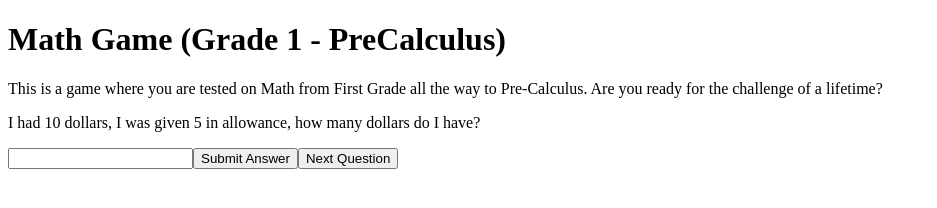
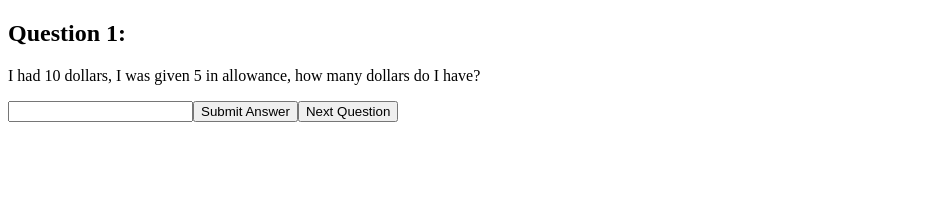
Before and after one commit to AidenSPS/Math-Millionare, a plain HTML site: page index.html in a window 1280 px wide. Both pictures are taken after a click on the button "Yes". Shown: the whole page, without its empty margins (0-937 px from the left). Drawn offline with Linux system fonts and the light colour scheme.

Commit message:
reformatted code
HTML
+ id to <p>. Defined as "homeDescribe"

+ added <h2> tag. Defined as "gradeLevel"

JS
+numberDisplay (set to 1)
+gradeLevel(HTMLObject, gradeLevel)
+homeTitle(HTMLObject, homeTitle)
+homeDescribe(HTMLObject, homeTitle)
+homeTitle.remove();
+homeDescribe.remove();

Comments:
All comments added to this push are to reformat the whole code. All still works.

```diff
--- a/index.html
+++ b/index.html
@@ -8,9 +8,10 @@
   </head>
   <body>
   	<h1 id='homeTitle'>Math Game (Grade 1 - PreCalculus)</h1>
-  	<p>This is a game where you are tested on Math from First Grade all the way to Pre-Calculus. Are you ready for the challenge of a lifetime?</p>
+  	<p id="homeDescribe">This is a game where you are tested on Math from First Grade all the way to Pre-Calculus. Are you ready for the challenge of a lifetime?</p>
     <button onClick = "yesPlay()" id="yes">Yes</button>
     <button onClick = "noPlay()" id="no">No</button>
+    <h2 id="gradeLevel"></h2>
   	<p id='questionDisplay'></p>
     <script src="main.js"></script>
   </body>
--- a/main.js
+++ b/main.js
@@ -38,6 +38,7 @@ var saveCash = 0; //Cash save benchmark, labled as a psuedo high score.
 var diceFlag = false;
 var randomQuestion = newRoll();
 var loseFlag = false;
+var numberDisplay = 1;
 
 //DOM variables
 var yesButton = document.getElementById("yes");
@@ -47,51 +48,77 @@ var nextButton = document.getElementById("next")
 var submitButton = document.getElementById("submit");
 var nextButton = document.getElementById("next");
 var answerBox = document.getElementById("answer");
+var gradeLevel = document.getElementById("gradeLevel");
+var homeTitle = document.getElementById("homeTitle");
+var homeDescribe = document.getElementById("homeDescribe")
 
 //Functions and Local variables
 
 function yesPlay(){
+	//Removing Title Buttons and Home Page Elements
 	noButton.remove();
 	yesButton.remove();
+	homeTitle.remove();
+	homeDescribe.remove();
+
+	//Defining new HTMLObjects that are appended within the newly cleared space
 	let answerBox = document.createElement("input");
 	let submitButton = document.createElement("button");
 	let nextQuestion = document.createElement("button");
+
+	//Setting the attributes to the new elements
 	nextQuestion.setAttribute("id","next");
 	answerBox.setAttribute("id","answer");
-	submitButton.setAttribute("id",'submit')
+	submitButton.setAttribute("id",'submit');
+	submitButton.setAttribute('onClick','respondQuestion()');
+	nextQuestion.setAttribute('onClick','askQuestion()');
+
+	//Setting Text onto the buttons
 	submitButton.innerText = "Submit Answer";
 	nextQuestion.innerText = "Next Question";
-	submitButton.setAttribute('onClick','respondQuestion()');
-	nextQuestion.setAttribute('onClick','askQuestion()');
+
+	//Setting Question Display
+	gradeLevel.innerText = "Question "+numberDisplay+":";
+
+	//Appending new elements to the primary body
 	document.body.appendChild(answerBox);
 	document.body.appendChild(submitButton);
 	document.body.appendChild(nextQuestion);
+
+	//Computer Randomly asks a quesetion from askQuestion()
 	askQuestion();
 }
 
 
 function noPlay(){
+	//Reloads the page, possible implementation later on in life.
 	location.reload();
 }
 
 function newRoll(){
+	//defines a variable named "diceRoll". Is a floored integer between 0 and 4 and is returned to give the function a value
 	let diceRoll = Math.floor(Math.random() * 5);
 	return diceRoll;
 }
 
-function askQuestion(){ //Asking a question and responding to it are different functions for notice.
-	let consoleDisplay = question[questionCounter][randomQuestion]?.[0]; //Google Console says there is a problem here
+function askQuestion(){
+	//defines a local variable "consoleDisplay" and defines it as a random question within the primary "question" array.
+	//Takes "questionCounter to define what grade level to take from.
+	//Then calls upon a random question from that array.
+	//Then displays the question string from the question/answer array"
+	let consoleDisplay = question[questionCounter][randomQuestion]?.[0];
 	questionDisplay.innerText = consoleDisplay
-	console.log(questionCounter);
-	console.log(randomQuestion);
+	console.log(questionCounter); //Test, remove when finished
+	console.log(randomQuestion); //Test, remove when finished
 }
 
 
-function respondQuestion(){ //Compares string values of 'answerBox' and compares it to the answer item of the array in consoleDisplay
+function respondQuestion(){
+	//Compares string values of 'answerBox' and compares it to the answer item of the array in consoleDisplay
 	let answerBox = document.getElementById("answer");
 	let response = answerBox.value;
 	let answer = question[questionCounter][randomQuestion]?.[1];
-	console.log(answer);
+	console.log(answer); //Test, remove when finished
 	if(response == answer){
 		cashBenchmark();
 		cashCounter = cashValue[questionCounter];
@@ -113,16 +140,7 @@ function respondQuestion(){ //Compares string values of 'answerBox' and compares
 }
 
 function cashBenchmark(cashCounter){ //cashBenchmark isn't changing the values of saveCash. Therefore the string becomes broken when answer is wrong
-	if(cashCounter == 1000){
-		saveCash == 1000;
-	}
-	if(cashCounter == 32000){
-		saveCash == 32000
-	}
-	if(cashCounter == 64000){
-		saveCash == 64000
-	}
-	if(cashCounter == 1000000){
-		saveCash == 1000000
+	if(loseFlag == false){
+
 	}
 }
```
